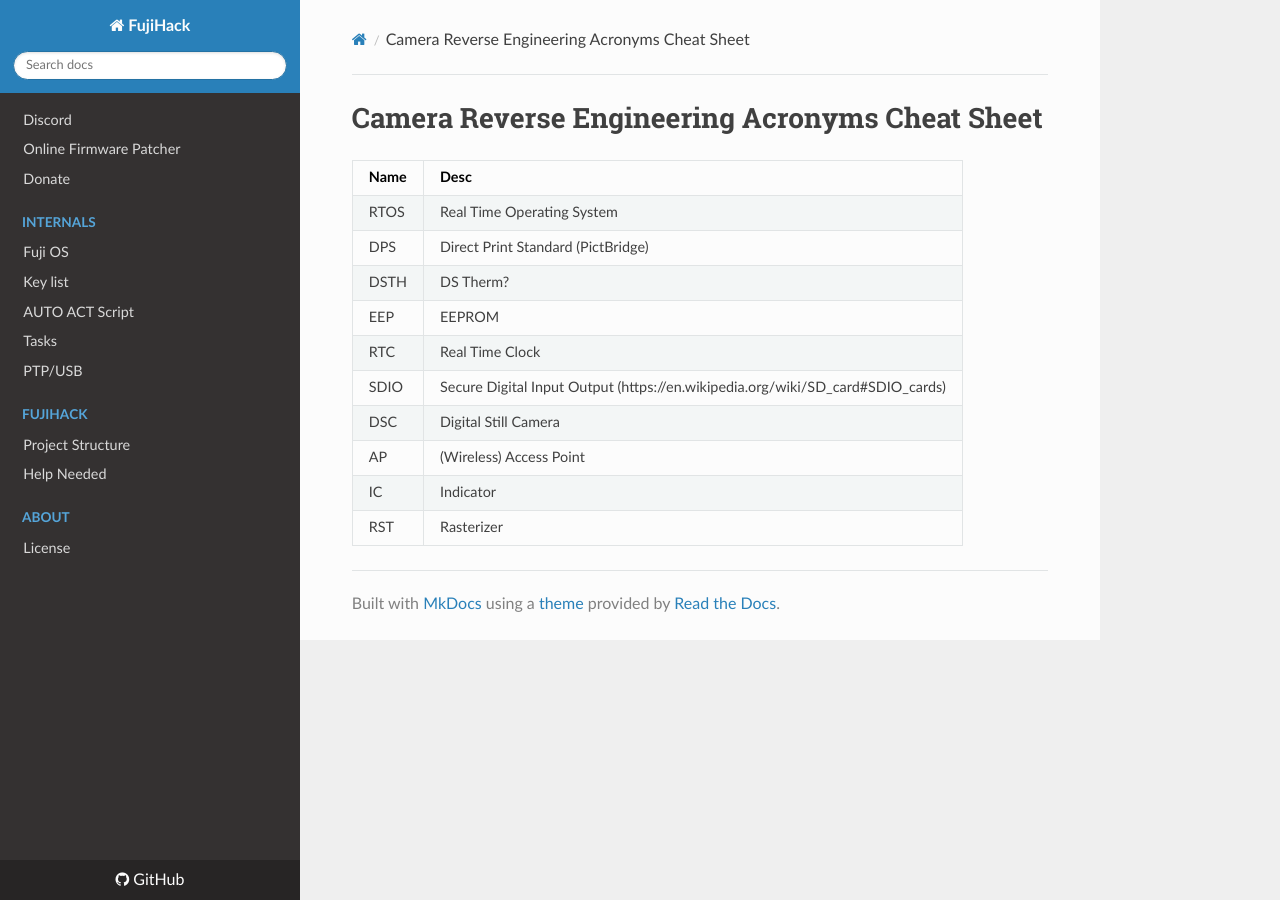
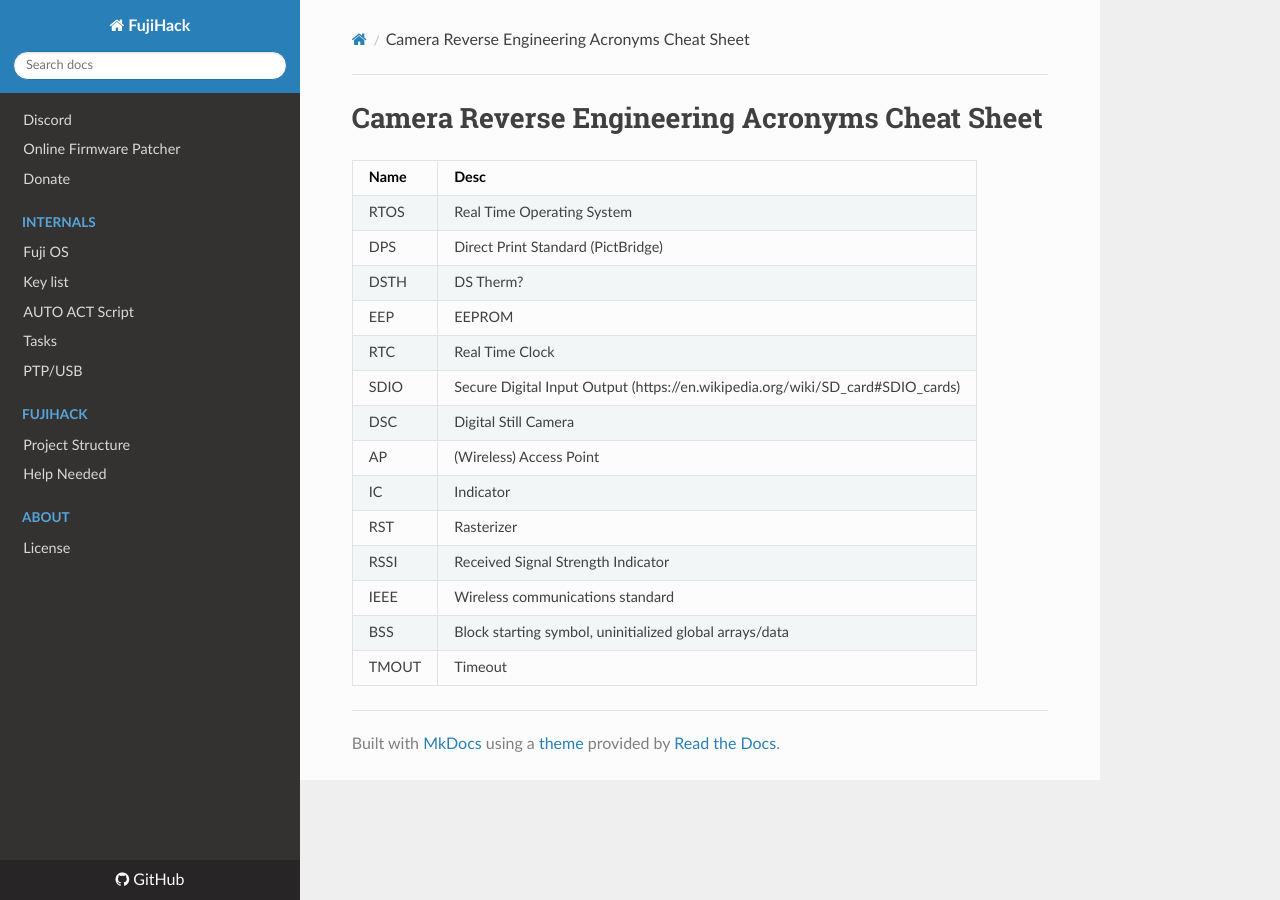
Before and after one commit to fujihack/wiki, an MkDocs documentation site: the page built from docs/words.md, in a window 1280 px wide. Built offline with MkDocs 1.6.1, drawn with Linux system fonts in a browser that asks for light colours; nearby versions of some CDN libraries.

Commit message:
Update words.md

```diff
--- a/docs/words.md
+++ b/docs/words.md
@@ -11,3 +11,7 @@
 | AP | (Wireless) Access Point |
 | IC | Indicator |
 | RST | Rasterizer |
+| RSSI | Received Signal Strength Indicator |
+| IEEE | Wireless communications standard |
+| BSS | Block starting symbol, uninitialized global arrays/data |
+| TMOUT | Timeout |
```
